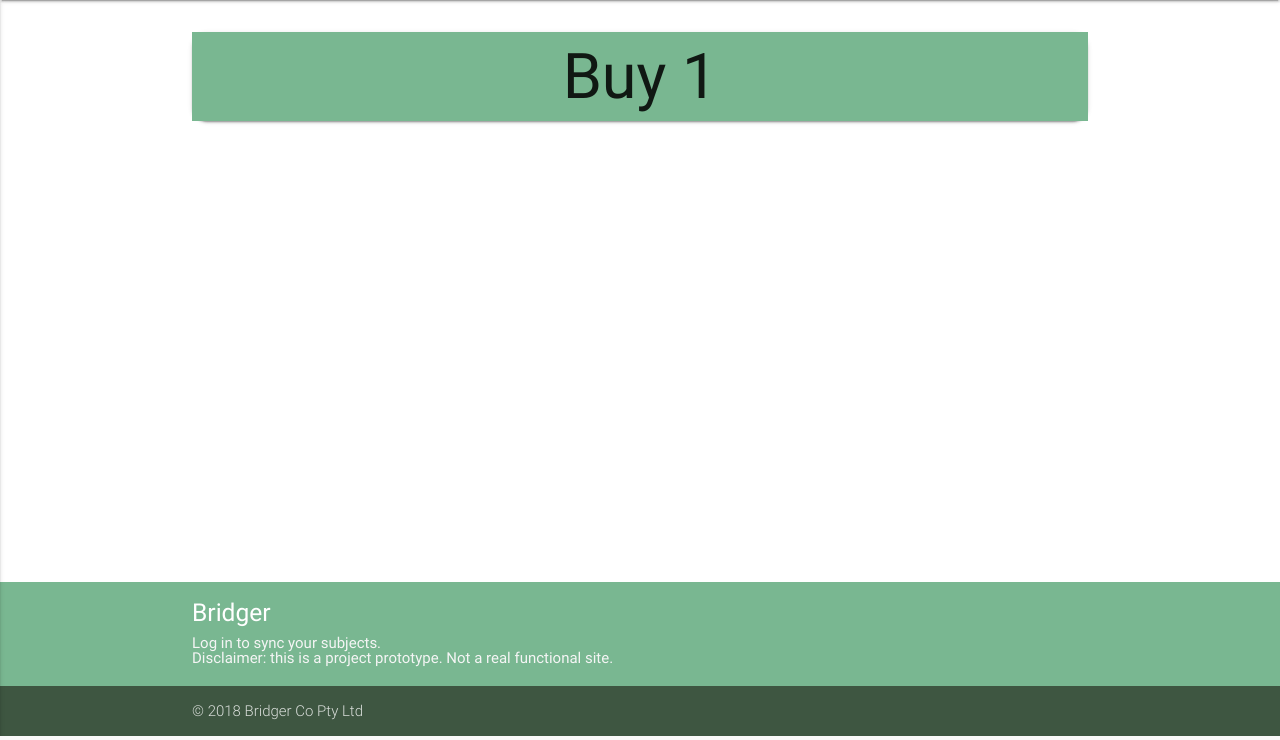
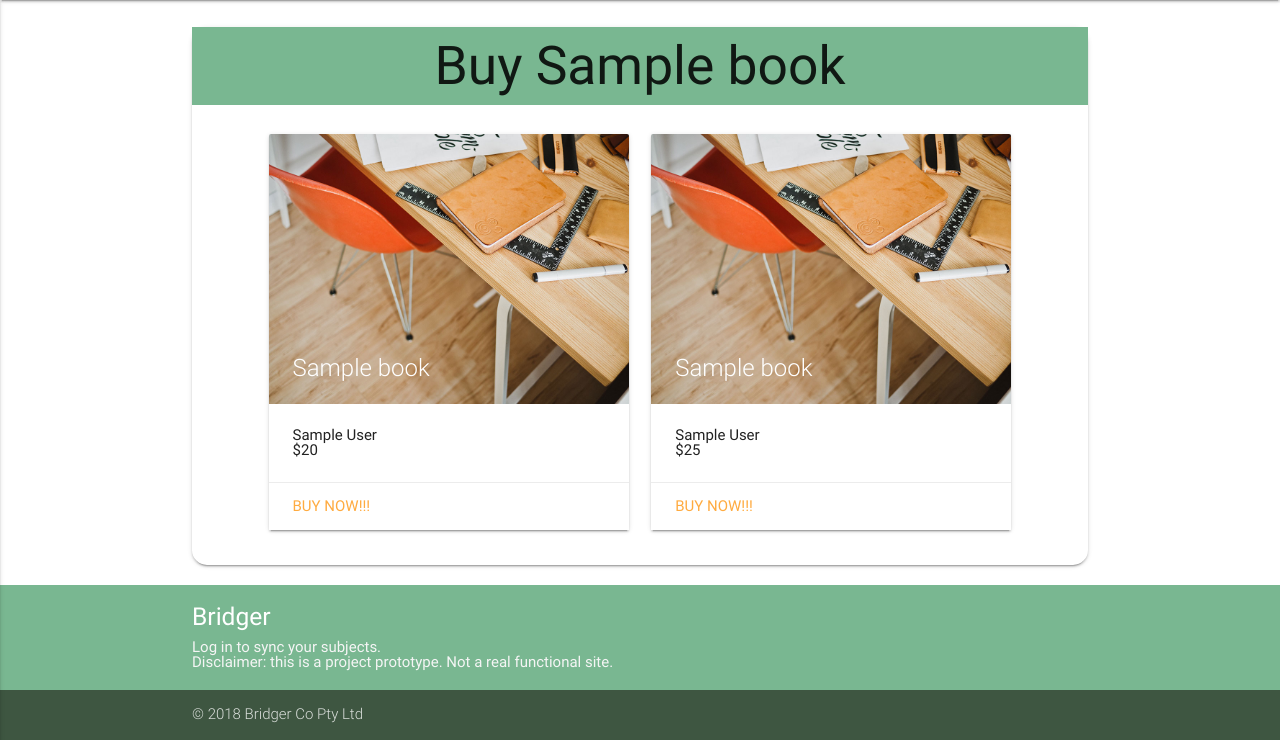
Before and after one commit to pakiKanga/bridger, a Flask app: template templates/buy_resource.html in a window 1280 px wide. Shown: the part 64-804 px from the top of the page. Run offline with Flask 2, Linux system fonts and the light colour scheme; the template is opened without the code that fills it: most values are stand-ins (such as "Sample title", 1, 10 or a date in 2020); some libraries are stand-ins or nearby versions.

Commit message:
10 season why cards are so hot in web design right now

```diff
--- a/templates/buy_resource.html
+++ b/templates/buy_resource.html
@@ -5,10 +5,47 @@
 <main>
 <div class="container rounded z-depth-1">
 <div class="lightGreen">
-  <h1 class="center padding-top padding-bottom">Buy {{book_id}}</h1>
+  <h2 class="center padding-top padding-bottom">Buy {{book.name}}</h1>
 </div>
 
+<div class="row">
+  <div class="col s12 m1">
+  </div>
+  <div class="col s12 m5">
+    <div class="card">
+      <div class="card-image">
+        <img src="{{url_for('static', filename='office.jpg')}}">
+        <span class="card-title">{{book.name}}</span>
+      </div>
+      <div class="card-content">
+        <p>{{book.author}}</p>
+        <p>$20</p>
+      </div>
+      <div class="card-action">
+        <a href="#">Buy now!!!</a>
+      </div>
+    </div>
+  </div>
+  <div class="col s12 m5">
+    <div class="card">
+      <div class="card-image">
+        <img src="{{url_for('static', filename='office.jpg')}}">
+        <span class="card-title">{{book.name}}</span>
+      </div>
+      <div class="card-content">
+        <p>{{book.author}}</p>
+        <p>$25</p>
+      </div>
+      <div class="card-action">
+        <a href="#">Buy now!!!</a>
+      </div>
+    </div>
+  </div>
+</div>
 
+<div class="row">
+
+</div>
 
  </div>
 </main>
--- a/templates/subject_list.html
+++ b/templates/subject_list.html
@@ -61,7 +61,7 @@
         </div>
         <div class="card-action">
           <a class="white-text" href="{{url_for('sellBook', book_id=x.book_id)}}">Sell Me</a>
-          <a class="white-text" href="{{url_for('buyBook', object = x)}}">Buy Me</a>
+          <a class="white-text" href="{{url_for('buyBook', book_id=x.book_id)}}">Buy Me</a>
         </div>
       </div>
     </div>
```
Also changed, not shown: BridgerViews/views.py (+55 -163 lines), static/office.jpg (added), 2 other files.
